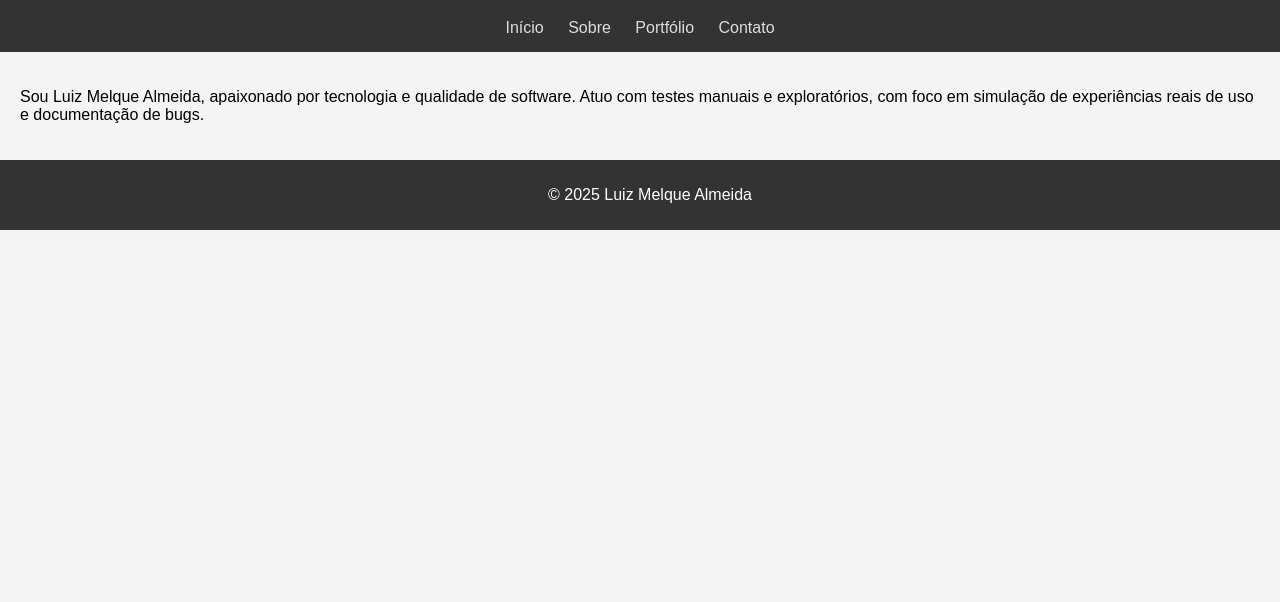
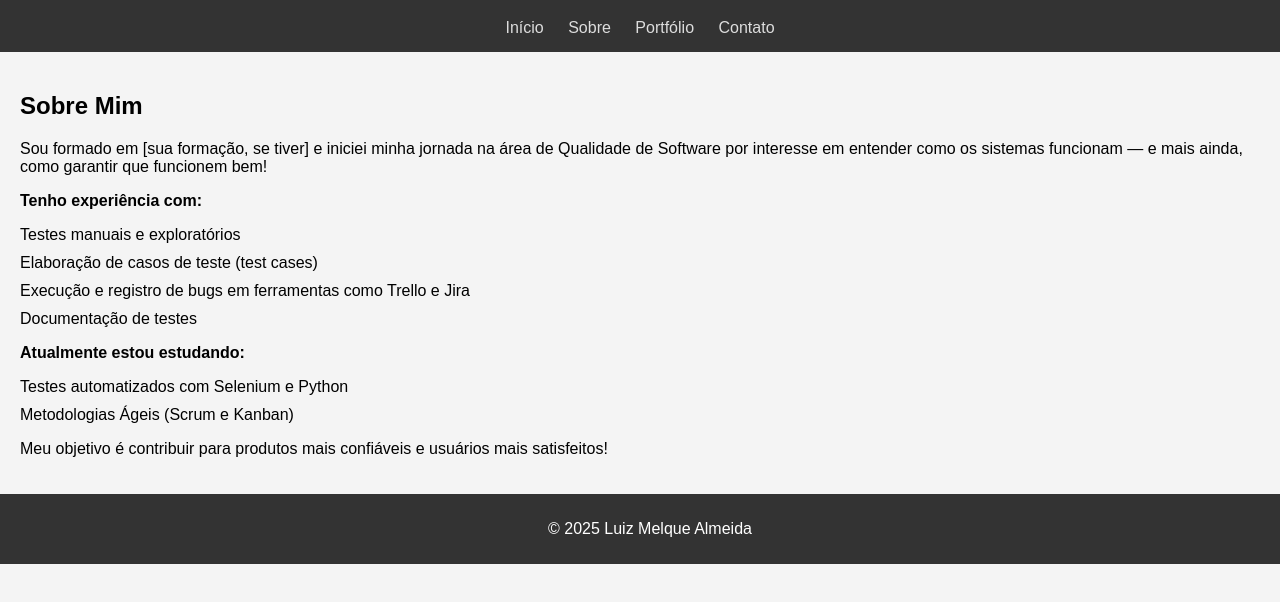
Before and after one commit to luizmelque/luizmelque.github.io, a plain HTML site: page sobre.html in a window 1280 px wide. Shown: the part 76-678 px from the top of the page. Drawn offline with Linux system fonts and the light colour scheme.

Commit message:
Update sobre.html

```diff
--- a/sobre.html
+++ b/sobre.html
@@ -18,8 +18,24 @@
     </header>
     <main>
         <section>
-            <p>Sou Luiz Melque Almeida, apaixonado por tecnologia e qualidade de software.
-            Atuo com testes manuais e exploratórios, com foco em simulação de experiências reais de uso e documentação de bugs.</p>
+<h2>Sobre Mim</h2>
+<p>Sou formado em [sua formação, se tiver] e iniciei minha jornada na área de Qualidade de Software por interesse em entender como os sistemas funcionam — e mais ainda, como garantir que funcionem bem!</p>
+
+<p><strong>Tenho experiência com:</strong></p>
+<ul>
+  <li>Testes manuais e exploratórios</li>
+  <li>Elaboração de casos de teste (test cases)</li>
+  <li>Execução e registro de bugs em ferramentas como Trello e Jira</li>
+  <li>Documentação de testes</li>
+</ul>
+
+<p><strong>Atualmente estou estudando:</strong></p>
+<ul>
+  <li>Testes automatizados com Selenium e Python</li>
+  <li>Metodologias Ágeis (Scrum e Kanban)</li>
+</ul>
+
+<p>Meu objetivo é contribuir para produtos mais confiáveis e usuários mais satisfeitos!</p>
         </section>
     </main>
     <footer>
```
